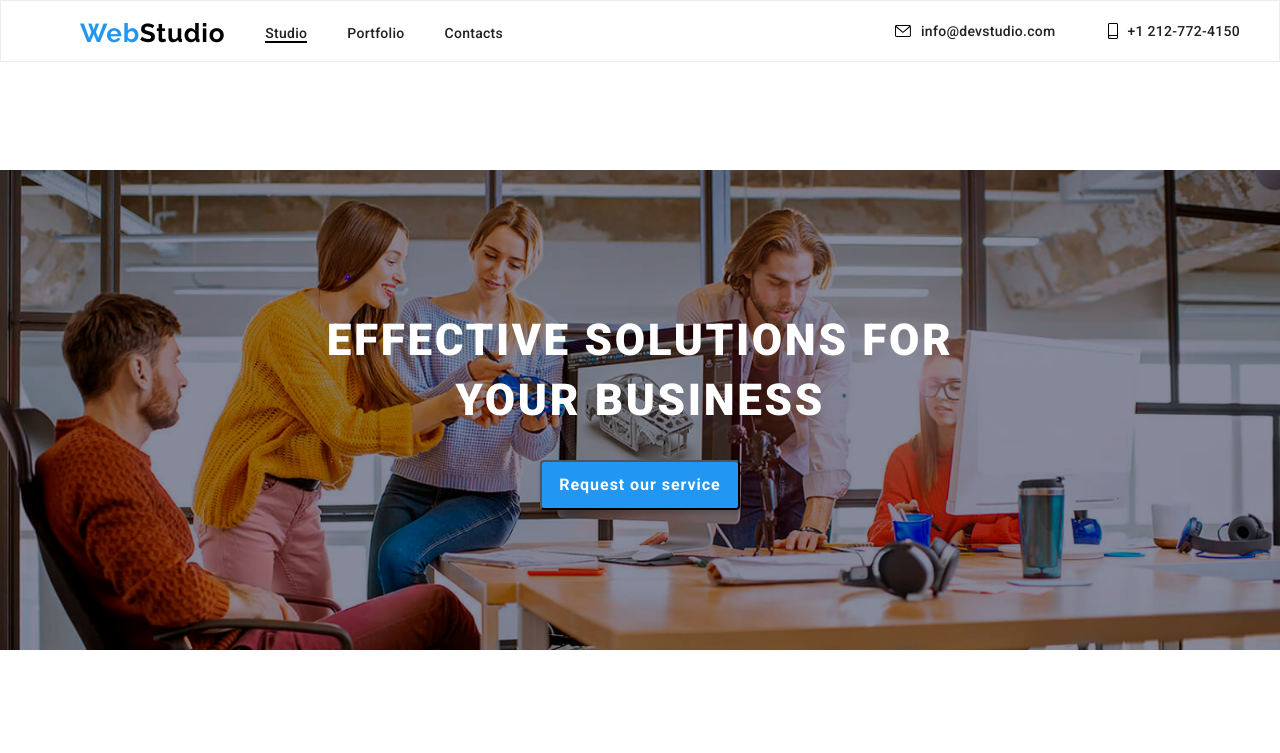
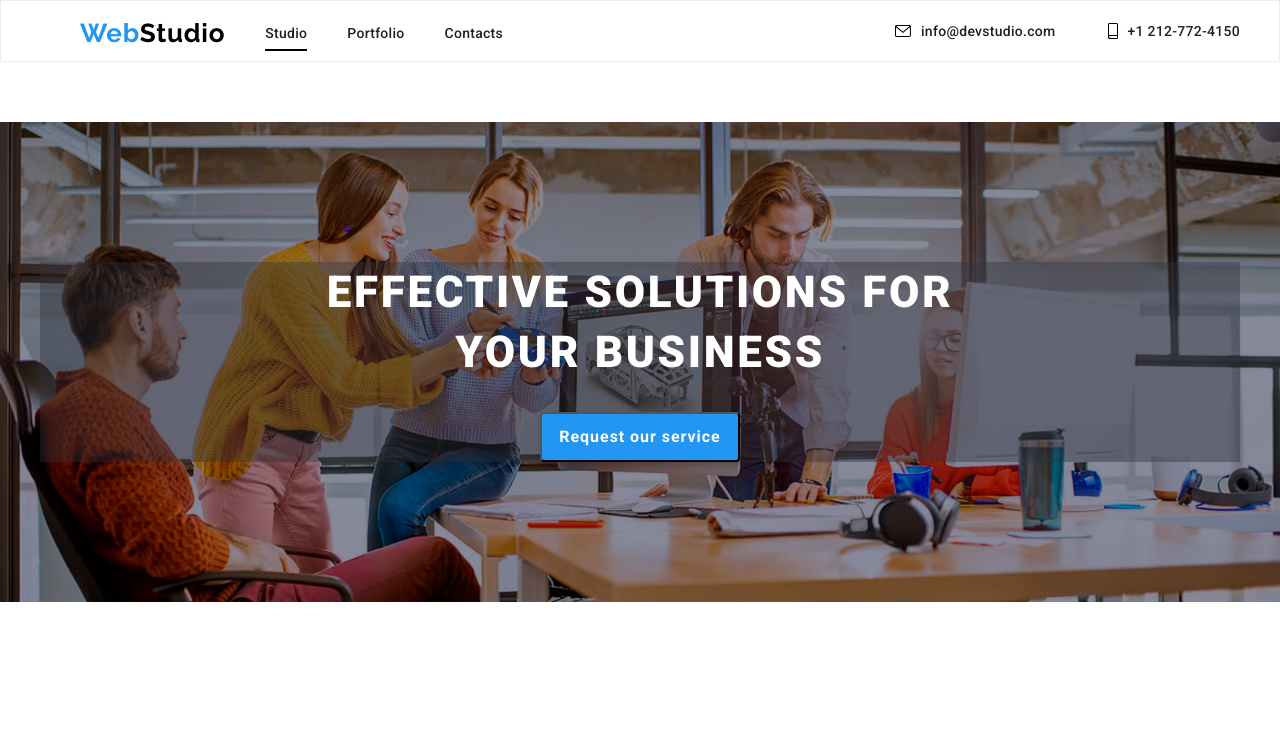
Before and after one commit to MihailMichael/goit-markup-hw-05, a plain HTML site: page index.html in a window 1280 px wide. Shown: the top 753 px of the page. Drawn offline with nearby package versions, Linux system fonts and the light colour scheme.

Commit message:
goit-markup-hw-05

```diff
--- a/css/styles.css
+++ b/css/styles.css
@@ -106,10 +106,9 @@ body {
   padding-top: 32px;
   padding-bottom: 32px;
 }
-.headerList li a:hover {
-  border-bottom: 2px solid black;
-}
+
 .current-page {
+  padding-bottom: 8px;
   border-bottom: 2px solid black;
 }
 
@@ -155,16 +154,18 @@ body {
   flex-direction: column;
   align-items: center;
   gap: 30px;
+  background: rgba(47, 48, 58, 0.4);
 }
 .first-section {
   background-image: url(../images/efective\ solution.png);
   background-repeat: no-repeat;
   background-position: center;
   background-size: contain;
-  height: 696px;
+  height: 600px;
   display: flex;
   justify-content: center;
   align-items: center;
+  padding: 10px;
 }
 .title-motto {
   width: 763px;
@@ -495,6 +496,7 @@ button[type="button"] {
 }
 
 .link-porto {
+  padding: 6px 22px;
   color: #212121;
   text-decoration: none;
 }
```
